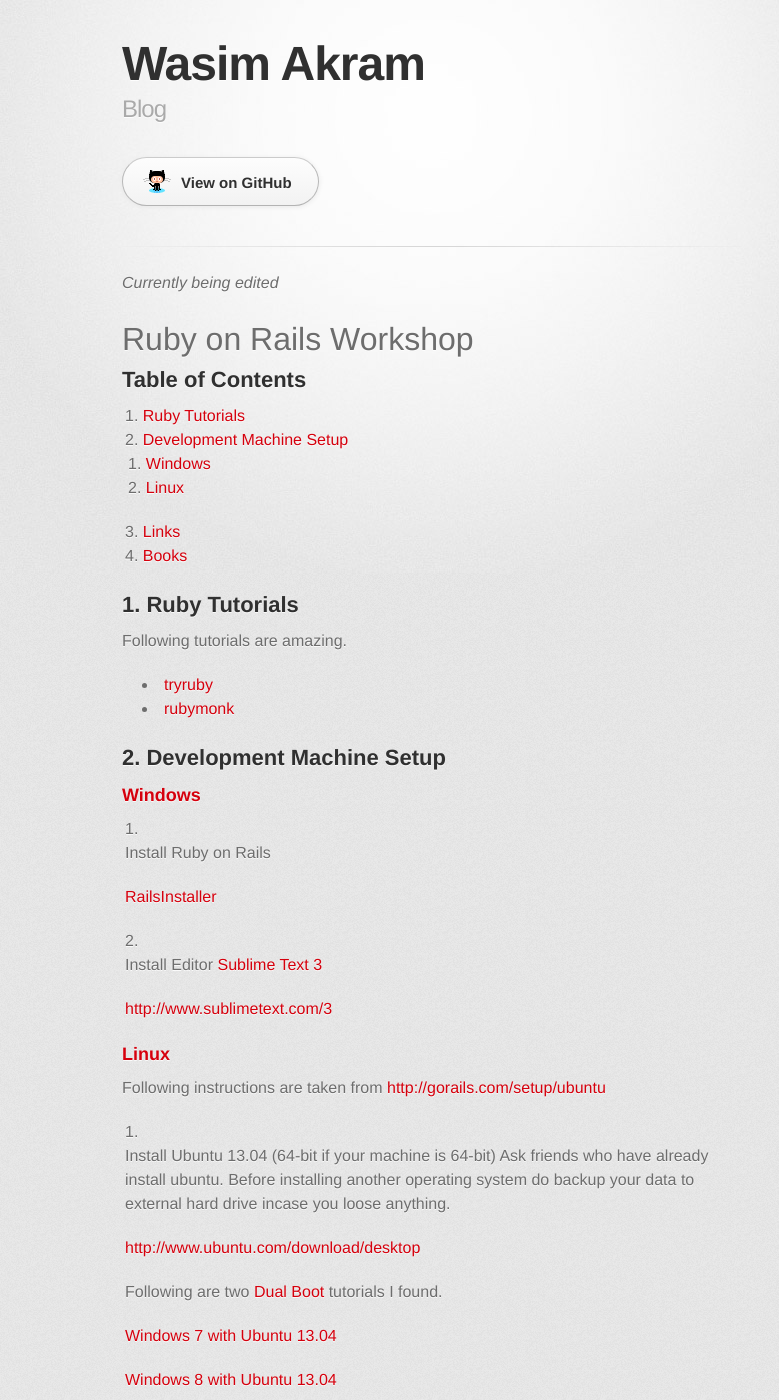
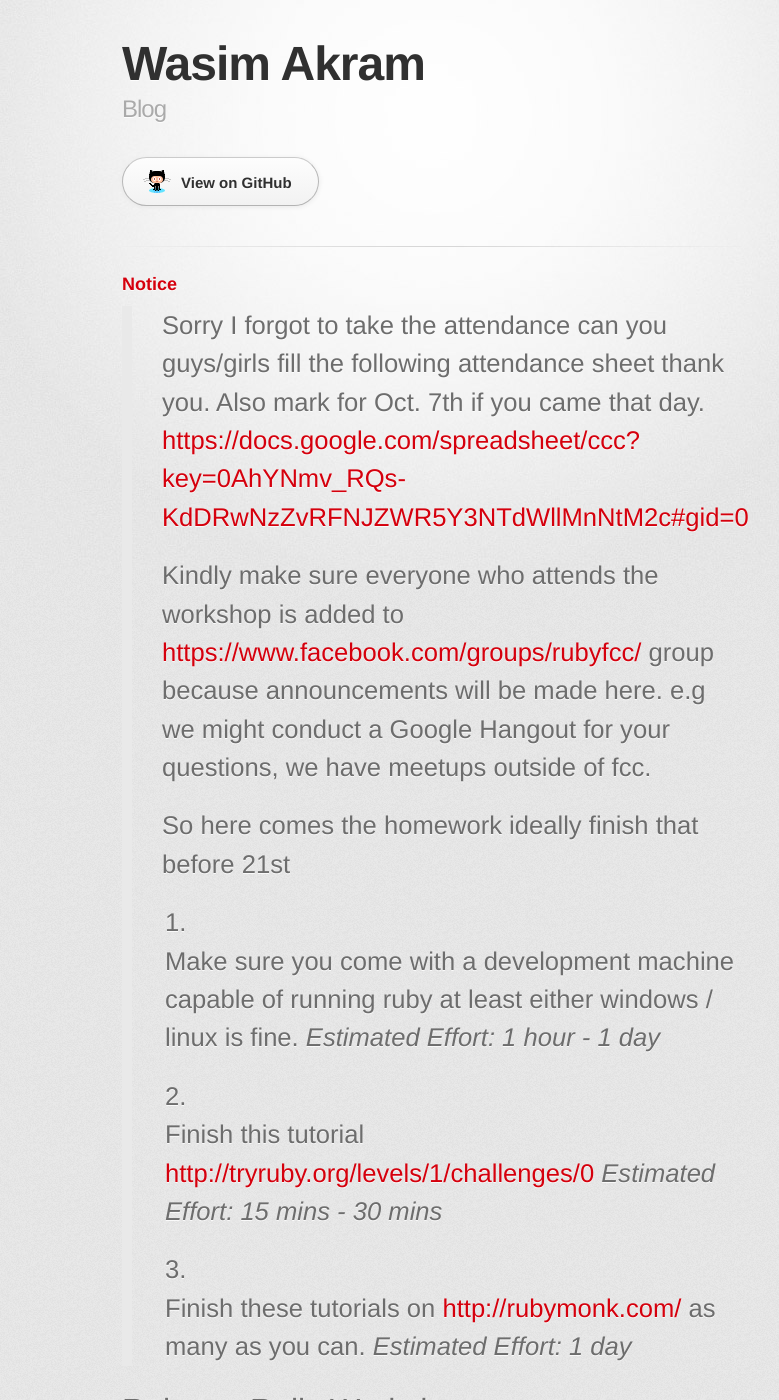
Before and after one commit to wasimakram/wasimakram.github.com, a Jekyll site: the page index.html, which Jekyll copies as it is, in a window 1280 px wide and 1400 px high. Shown: the whole window, without its empty margins (208-987 px from the left). Built offline with Jekyll 4.4.1, drawn with Linux system fonts in a browser that asks for light colours; some web fonts are replaced.

Commit message:
Replace master branch with page content via GitHub

```diff
--- a/index.html
+++ b/index.html
@@ -29,7 +29,23 @@
         <hr>
 
         <section id="main_content">
-          <p><em>Currently being edited</em></p>
+          <h3>
+<a name="notice" class="anchor" href="#notice"><span class="octicon octicon-link"></span></a>Notice</h3>
+
+<blockquote>
+<p>Sorry I forgot to take the attendance can you guys/girls fill the following attendance sheet thank you. Also mark for Oct. 7th if you came that day.
+<a href="https://docs.google.com/spreadsheet/ccc?key=0AhYNmv_RQs-KdDRwNzZvRFNJZWR5Y3NTdWllMnNtM2c#gid=0">https://docs.google.com/spreadsheet/ccc?key=0AhYNmv_RQs-KdDRwNzZvRFNJZWR5Y3NTdWllMnNtM2c#gid=0</a></p>
+
+<p>Kindly make sure everyone who attends the workshop is added to <a href="https://www.facebook.com/groups/rubyfcc/">https://www.facebook.com/groups/rubyfcc/</a> group because announcements will be made here. e.g we might conduct a Google Hangout for your questions, we have meetups outside of fcc.</p>
+
+<p>So here comes the homework ideally finish that before 21st </p>
+
+<ol>
+<li><p>Make sure you come with a development machine capable of running ruby at least either windows / linux is fine. <em>Estimated Effort: 1 hour - 1 day</em></p></li>
+<li><p>Finish this tutorial <a href="http://tryruby.org/levels/1/challenges/0">http://tryruby.org/levels/1/challenges/0</a> <em>Estimated Effort: 15 mins - 30 mins</em></p></li>
+<li><p>Finish these tutorials on <a href="http://rubymonk.com/">http://rubymonk.com/</a> as many as you can. <em>Estimated Effort: 1 day</em></p></li>
+</ol>
+</blockquote>
 
 <h1>
 <a name="ruby-on-rails-workshop" class="anchor" href="#ruby-on-rails-workshop"><span class="octicon octicon-link"></span></a>Ruby on Rails Workshop</h1>
```
Also changed, not shown: params.json (+1 -1 lines).
